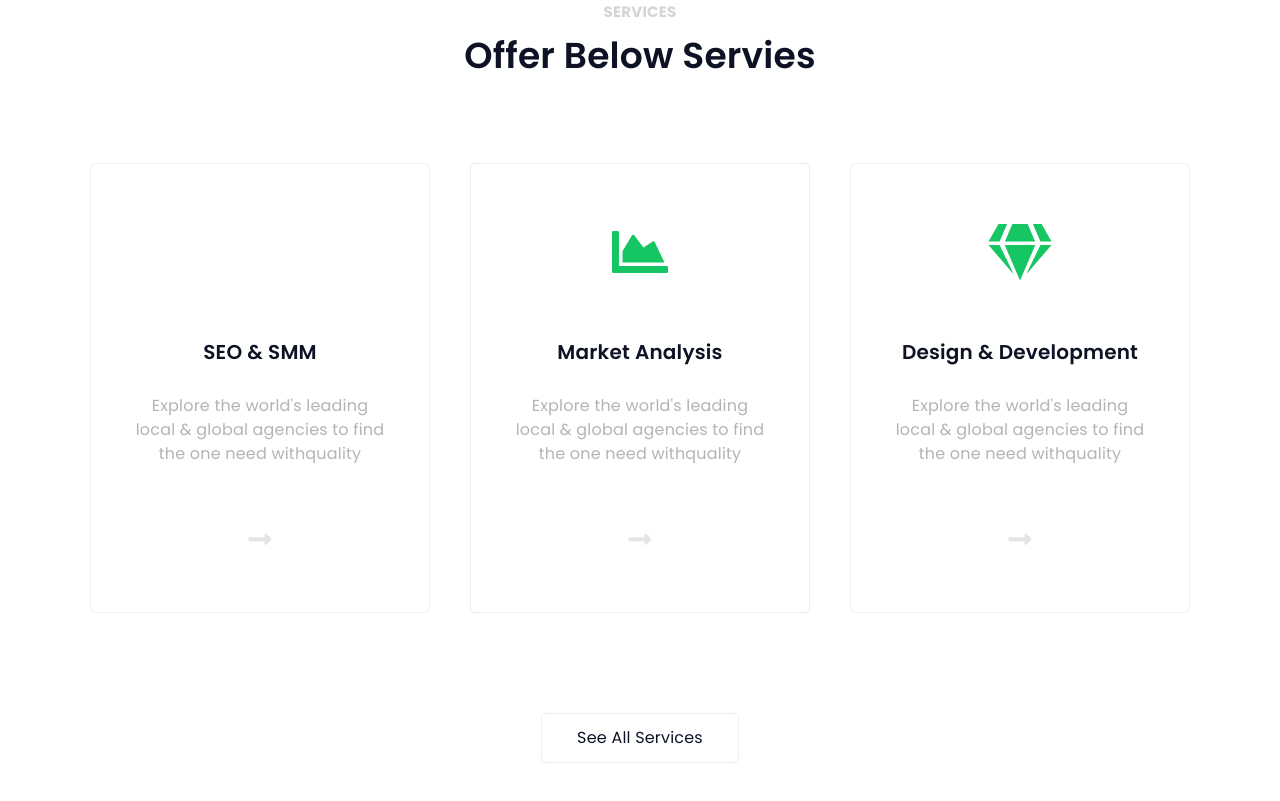
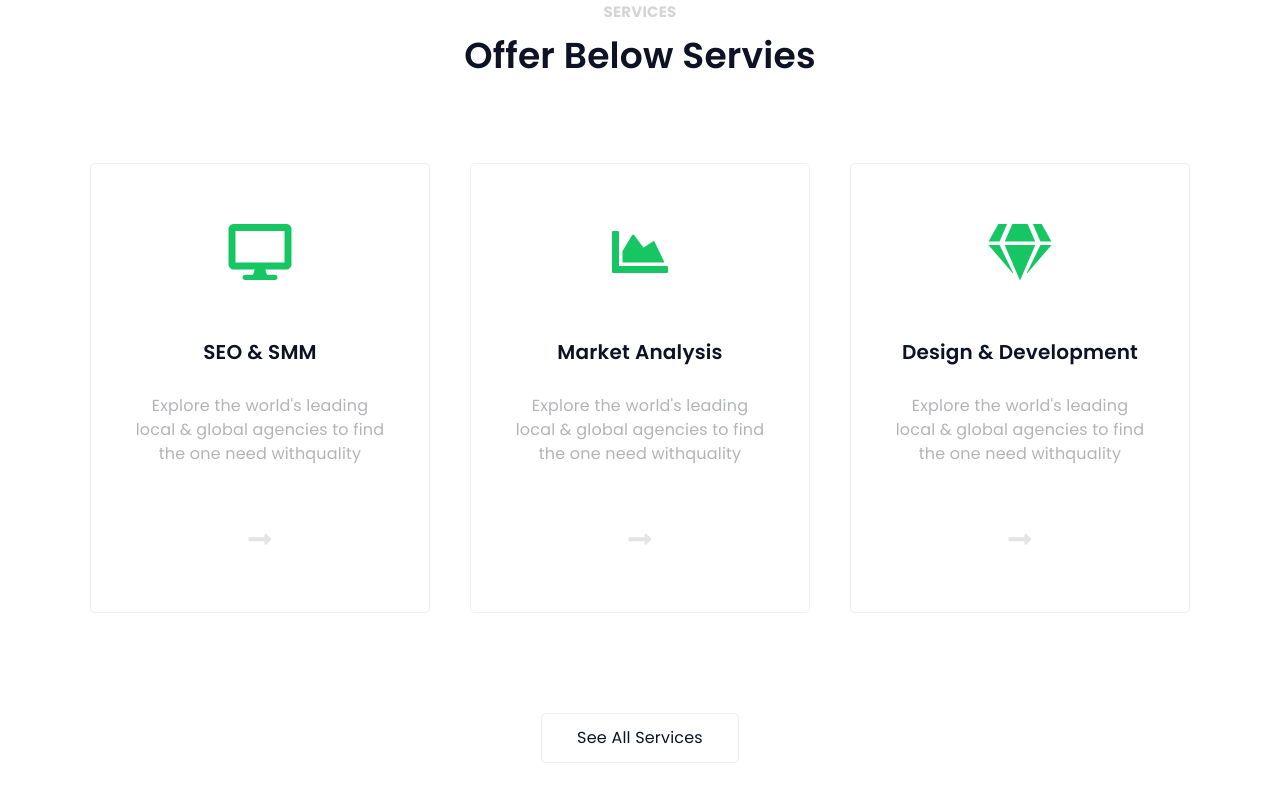
Before and after one commit to Dsantoz/santosa, a website: page app/index.html in a window 1280 px wide. Shown: the part 977-1778 px from the top of the page. Drawn offline with nearby package versions, Linux system fonts and the light colour scheme; files whose address does not match are found by name.

Commit message:
Add Font Awesome

```diff
--- a/app/index.html
+++ b/app/index.html
@@ -6,10 +6,10 @@
     <meta name="viewport" content="width=device-width, initial-scale=1, shrink-to-fit=no">
 
     <link href="https://fonts.googleapis.com/css?family=Poppins:300,400,400i,500,600,700" rel="stylesheet">
-    <link rel="stylesheet" href="https://cdnjs.cloudflare.com/ajax/libs/font-awesome/4.7.0/css/font-awesome.min.css">
-    <!--build:css css/styles.min.css -->
+    <link rel="stylesheet" href="https://use.fontawesome.com/releases/v5.0.8/css/solid.css" integrity="sha384-v2Tw72dyUXeU3y4aM2Y0tBJQkGfplr39mxZqlTBDUZAb9BGoC40+rdFCG0m10lXk" crossorigin="anonymous">
+    <link rel="stylesheet" href="https://use.fontawesome.com/releases/v5.0.8/css/fontawesome.css" integrity="sha384-q3jl8XQu1OpdLgGFvNRnPdj5VIlCvgsDQTQB6owSOHWlAurxul7f+JpUOVdAiJ5P" crossorigin="anonymous">    <!--build:css css/styles.min.css -->
     <link rel="stylesheet" href="../bower_components/bootstrap4/dist/css/bootstrap.min.css">
-    <link rel="stylesheet" href="../bower_components/Font-Awesome/web-fonts-with-css/css/fontawesome-all.min.css">
+    <!-- <link rel="stylesheet" href="../bower_components/Font-Awesome/web-fonts-with-css/css/fontawesome-all.min.css"> -->
     <link rel="stylesheet" href="css/styles.css">
     <!-- endbuild -->
 
```
